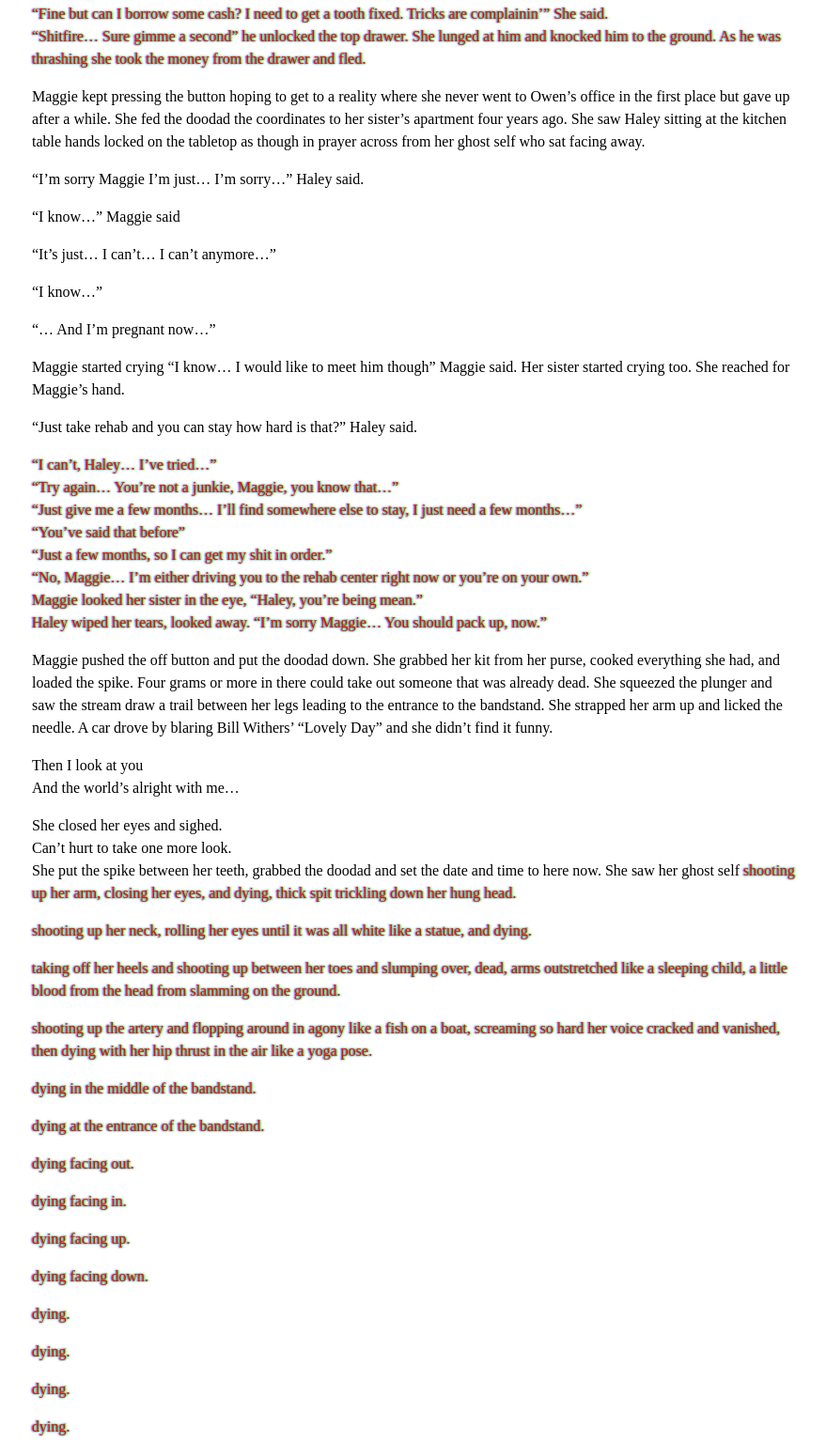
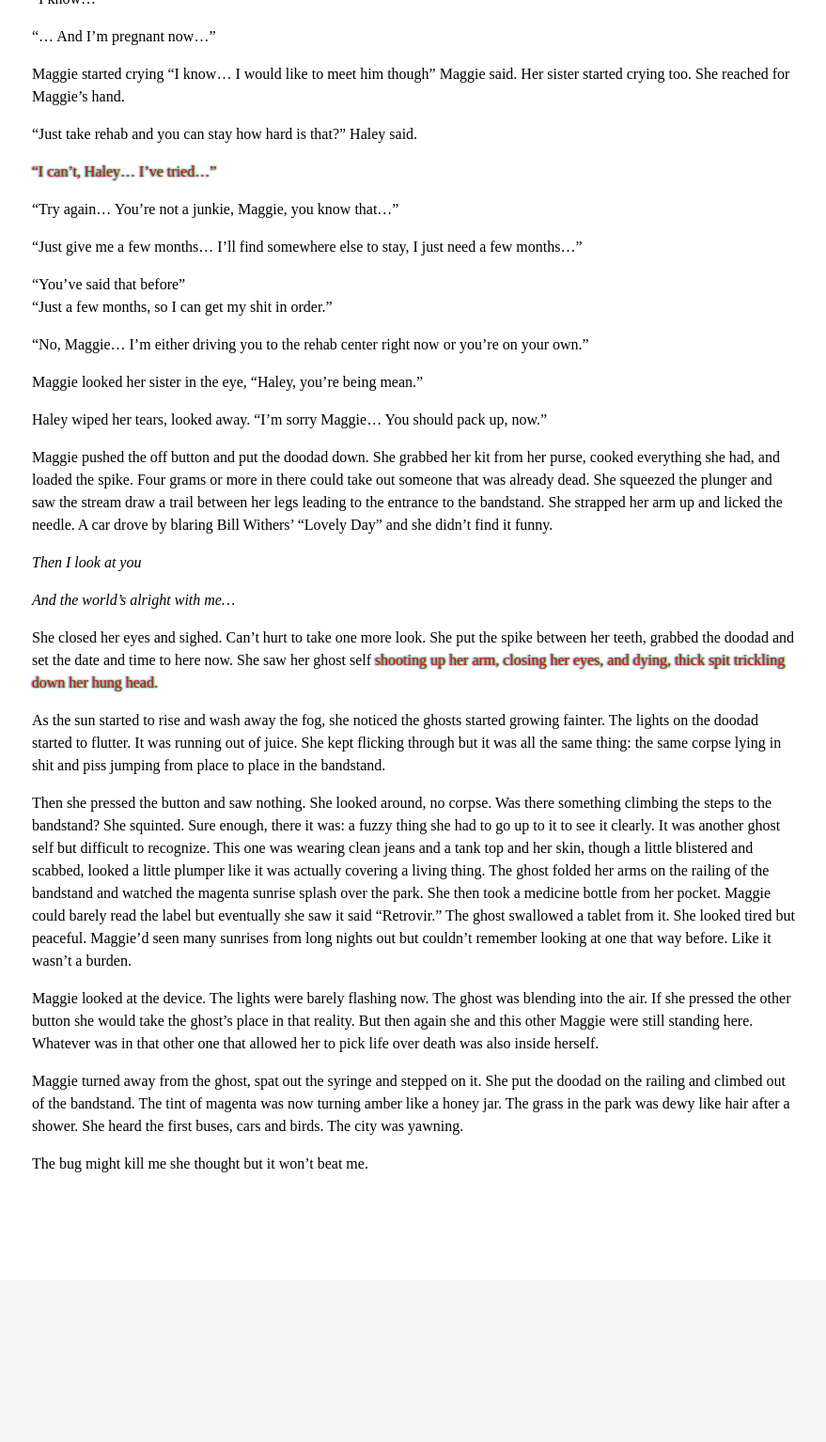
Before and after one commit to Larkenscrawl/wrong, a plain HTML site: page index.html in a window 1280 px wide. Shown: the part 2736-4271 px from the top of the page at 94% size, without its empty margins (198-1077 px from the left). After the commit the page ends 4099 px from the top, so only its background shows below. Drawn offline with Linux system fonts and the light colour scheme.

Commit message:
Update index.html

```diff
--- a/index.html
+++ b/index.html
@@ -49,9 +49,10 @@
     <p>She turned the dials to fourteen years ago and googled the coordinates to her childhood home on her phone and entered those as well. The surroundings started to shimmy again and the ghosts flicked into view this time dozens of them. Dad’s Superbowl barbeque in the backyard. Her sister Haley had been out of town so she just sat by herself next to the salad table while everyone gathered by the grill and the kegs. She saw Owen Dad’s boss from the auto-repair shop giving her brother a nut tap and lumbering over. He pulled a bill from his padded vest and said “how’d ya like to make a twenty?”</p>
     <p>“What for?” her ghost self said looking up. He was wide and tapered up to the top like a dirt mound stacked to six foot three.</p>
     <p>“Whaddayasay we go in the tool shed and I show ya what for?”</p>
-    <p><span class="colored-text" data-block="block2" data-index="0" onclick="toggleText(this)" style="color: red;">“Fuck off” she said.<br>“Don’t be like that now how about fifty?”<br>“Eat shit I’m fourteen.”<br>“Stuck-up bitch” he said and left trailing booze stink behind him.</span></p>
-    <p><span class="colored-text" data-block="block2" data-index="1" onclick="toggleText(this)" style="color: blue;">“Make it a hundred” she said.<br>“Fifty” he said.<br>“A hundred or I’m calling the cops” she said.<br>“Fine…” He said “fuckin’ gold diggers startin’ early these days…”</span></p>
-    <p><span class="colored-text" data-block="block2" data-index="2" onclick="toggleText(this)" style="color: green;">“Fuck you even talking to me for? I’m gonna call my dad!”<br>“Call him he’s a bitch”<br>“Dad!”<br>“No wait shitfire shush ok I’m going” he said and left.</span></p>
+    <p><span class="colored-text" data-block="block2" data-index="0" onclick="toggleText(this)" style="color: red;">“Fuck off” she said.</p>
+    <p>“Don’t be like that now how about fifty?”</p>
+    <p>“Eat shit I’m fourteen.”</p>
+    <p>“Stuck-up bitch” he said and left trailing booze stink behind him.</span></p>
 
     <p>She pressed the off button and the ghosts went away.</p>
 
@@ -59,9 +60,9 @@
     <p>“You know yer gonna need to turn a lot more if yer fixin’ to buy a gram a day. Why don’t I switch you to the white stuff?” Owen said.</p>
     <p>“I ain’t fuck with no needles” Maggie said.</p>
     <p>He turned to her “like you ain’t taken your fair share of pricks hur hur. Come on I got my spike right here I’ll boot ya up.”</p>
-    <p><span class="colored-text" data-block="block3" data-index="0" onclick="toggleText(this)" style="color: red;">“Just give me the black tar” she said.<br>“Fine suit yerself” he said swiveling around and opening the bottom drawer.</span></p>
-    <p><span class="colored-text" data-block="block3" data-index="1" onclick="toggleText(this)" style="color: blue;">“Ok but gimme a fresh one” she said.<br>“Fresh spike for the princess…” he said rummaging through the middle drawer.</span></p>
-    <p><span class="colored-text" data-block="block3" data-index="2" onclick="toggleText(this)" style="color: green;">“Fine but can I borrow some cash? I need to get a tooth fixed. Tricks are complainin’” She said.<br>“Shitfire… Sure gimme a second” he unlocked the top drawer. She lunged at him and knocked him to the ground. As he was thrashing she took the money from the drawer and fled.</span></p>
+    <p><span class="colored-text" data-block="block3" data-index="0" onclick="toggleText(this)" style="color: red;">“Just give me the black tar” she said.
+        <p>“Fine suit yerself” he said swiveling around and opening the bottom drawer.</span></p>
+
 
     <p>Maggie kept pressing the button hoping to get to a reality where she never went to Owen’s office in the first place but gave up after a while. She fed the doodad the coordinates to her sister’s apartment four years ago. She saw Haley sitting at the kitchen table hands locked on the tabletop as though in prayer across from her ghost self who sat facing away.</p>
     <p>“I’m sorry Maggie I’m just… I’m sorry…” Haley said.</p>
@@ -71,30 +72,20 @@
     <p>“… And I’m pregnant now…”</p>
     <p>Maggie started crying “I know… I would like to meet him though” Maggie said. Her sister started crying too. She reached for Maggie’s hand.</p>
     <p>“Just take rehab and you can stay how hard is that?” Haley said.</p>
-    <p><span class="colored-text" data-block="block4" data-index="0" onclick="toggleText(this)" style="color: red;">“I can’t, Haley… I’ve tried…”<br>“Try again… You’re not a junkie, Maggie, you know that…”<br>“Just give me a few months… I’ll find somewhere else to stay, I just need a few months…”<br>“You’ve said that before”<br>“Just a few months, so I can get my shit in order.”<br>“No, Maggie… I’m either driving you to the rehab center right now or you’re on your own.”<br>Maggie looked her sister in the eye, “Haley, you’re being mean.”<br>Haley wiped her tears, looked away. “I’m sorry Maggie… You should pack up, now.”</span></p>
+    <p><span class="colored-text" data-block="block4" data-index="0" onclick="toggleText(this)" style="color: red;">“I can’t, Haley… I’ve tried…”
+        <p>“Try again… You’re not a junkie, Maggie, you know that…”</p>
+        <p>“Just give me a few months… I’ll find somewhere else to stay, I just need a few months…”</p>
+        <p>“You’ve said that before”<br>“Just a few months, so I can get my shit in order.”</p>
+        <p>“No, Maggie… I’m either driving you to the rehab center right now or you’re on your own.”</p>
+        <p>Maggie looked her sister in the eye, “Haley, you’re being mean.”</p>
+        <p>Haley wiped her tears, looked away. “I’m sorry Maggie… You should pack up, now.”</span></p>
 
     <p>Maggie pushed the off button and put the doodad down. She grabbed her kit from her purse, cooked everything she had, and loaded the spike. Four grams or more in there could take out someone that was already dead. She squeezed the plunger and saw the stream draw a trail between her legs leading to the entrance to the bandstand. She strapped her arm up and licked the needle. A car drove by blaring Bill Withers’ “Lovely Day” and she didn’t find it funny.</p>
 
-    <p>Then I look at you<br>
-    And the world’s alright with me…</p>
+    <p><i>Then I look at you</p>
+    <p>And the world’s alright with me…</i></p>
 
-    <p>She closed her eyes and sighed.<br>
-    Can’t hurt to take one more look.<br>
-    She put the spike between her teeth, grabbed the doodad and set the date and time to here now. She saw her ghost self <span class="colored-text" data-block="block5" data-index="0" onclick="toggleText(this)" style="color: red;">shooting up her arm, closing her eyes, and dying, thick spit trickling down her hung head.</span></p>
-    <p><span class="colored-text" data-block="block5" data-index="1" onclick="toggleText(this)" style="color: blue;">shooting up her neck, rolling her eyes until it was all white like a statue, and dying.</span></p>
-    <p><span class="colored-text" data-block="block5" data-index="2" onclick="toggleText(this)" style="color: green;">taking off her heels and shooting up between her toes and slumping over, dead, arms outstretched like a sleeping child, a little blood from the head from slamming on the ground.</span></p>
-    <p><span class="colored-text" data-block="block5" data-index="3" onclick="toggleText(this)" style="color: purple;">shooting up the artery and flopping around in agony like a fish on a boat, screaming so hard her voice cracked and vanished, then dying with her hip thrust in the air like a yoga pose.</span></p>
-    <p><span class="colored-text" data-block="block5" data-index="4" onclick="toggleText(this)" style="color: pink;">dying in the middle of the bandstand.</span></p>
-    <p><span class="colored-text" data-block="block5" data-index="5" onclick="toggleText(this)" style="color: magenta;">dying at the entrance of the bandstand.</span></p>
-    <p><span class="colored-text" data-block="block5" data-index="6" onclick="toggleText(this)" style="color: lightpink;">dying facing out.</span></p>
-    <p><span class="colored-text" data-block="block5" data-index="7" onclick="toggleText(this)" style="color: #000000;">dying facing in.</span></p>
-    <p><span class="colored-text" data-block="block5" data-index="8" onclick="toggleText(this)" style="color: #333333;">dying facing up.</span></p>
-    <p><span class="colored-text" data-block="block5" data-index="9" onclick="toggleText(this)" style="color: #666666;">dying facing down.</span></p>
-    <p><span class="colored-text" data-block="block5" data-index="10" onclick="toggleText(this)" style="color: #999999;">dying.</span></p>
-    <p><span class="colored-text" data-block="block5" data-index="11" onclick="toggleText(this)" style="color: #CCCCCC;">dying.</span></p>
-    <p><span class="colored-text" data-block="block5" data-index="12" onclick="toggleText(this)" style="color: #DDDDDD;">dying.</span></p>
-    <p><span class="colored-text" data-block="block5" data-index="13" onclick="toggleText(this)" style="color: #EEEEEE;">dying.</span></p>
-
+    <p>She closed her eyes and sighed. Can’t hurt to take one more look. She put the spike between her teeth, grabbed the doodad and set the date and time to here now. She saw her ghost self <span class="colored-text" data-block="block5" data-index="0" onclick="toggleText(this)" style="color: red;">shooting up her arm, closing her eyes, and dying, thick spit trickling down her hung head.</span></p>
     <p>As the sun started to rise and wash away the fog, she noticed the ghosts started growing fainter. The lights on the doodad started to flutter. It was running out of juice. She kept flicking through but it was all the same thing: the same corpse lying in shit and piss jumping from place to place in the bandstand.</p>
 
     <p>Then she pressed the button and saw nothing. She looked around, no corpse. Was there something climbing the steps to the bandstand? She squinted. Sure enough, there it was: a fuzzy thing she had to go up to it to see it clearly. It was another ghost self but difficult to recognize. This one was wearing clean jeans and a tank top and her skin, though a little blistered and scabbed, looked a little plumper like it was actually covering a living thing. The ghost folded her arms on the railing of the bandstand and watched the magenta sunrise splash over the park. She then took a medicine bottle from her pocket. Maggie could barely read the label but eventually she saw it said “Retrovir.” The ghost swallowed a tablet from it. She looked tired but peaceful. Maggie’d seen many sunrises from long nights out but couldn’t remember looking at one that way before. Like it wasn’t a burden.</p>
```
